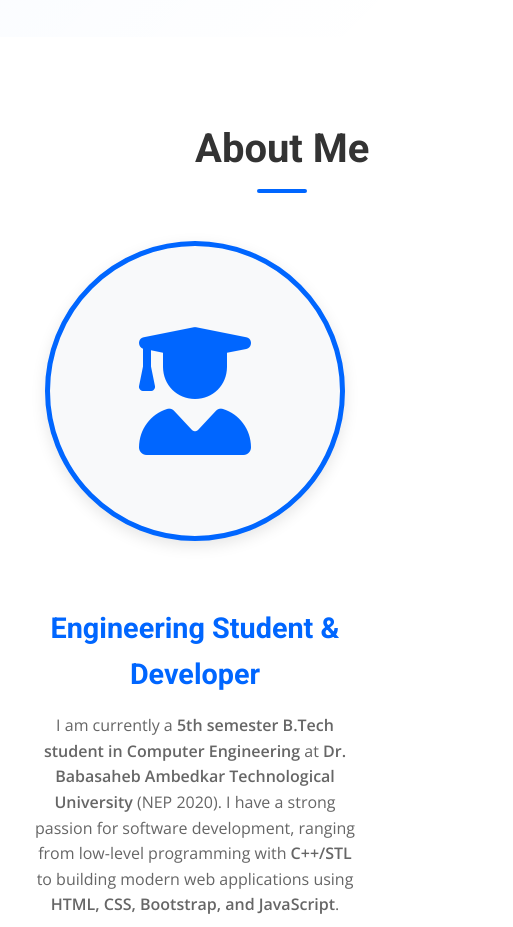
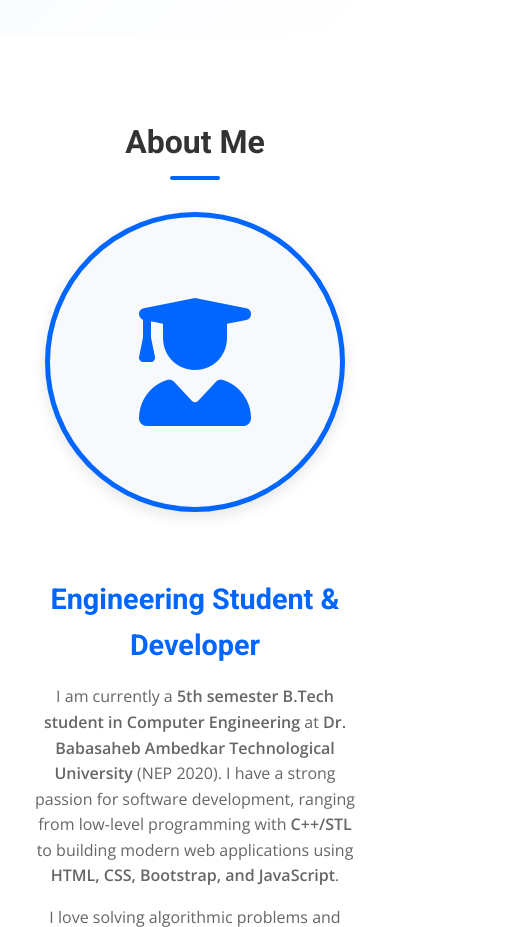
Before and after one commit to manoj-9899/manojpawar, a plain HTML site: page index.html in a window 390 px wide. Shown: the part 807-1734 px from the top of the page, 513 px wide, since content can reach past the window. Drawn offline with nearby package versions, Linux system fonts and the light colour scheme.

Commit message:
centred section titles and added mobile responsiveness

```diff
--- a/style.css
+++ b/style.css
@@ -79,9 +79,6 @@ ul {
     font-size: 2.5rem;
     margin-bottom: 3rem;
     position: relative;
-    display: inline-block;
-    left: 50%;
-    transform: translateX(-50%);
 }
 
 .section-title::after {
@@ -783,6 +780,11 @@ ul {
     .contact-wrapper {
         flex-direction: column;
     }
+
+    .section-title {
+        font-size: 2rem;
+        margin-bottom: 2rem;
+    }
 }
 
 /* Animations */
```
